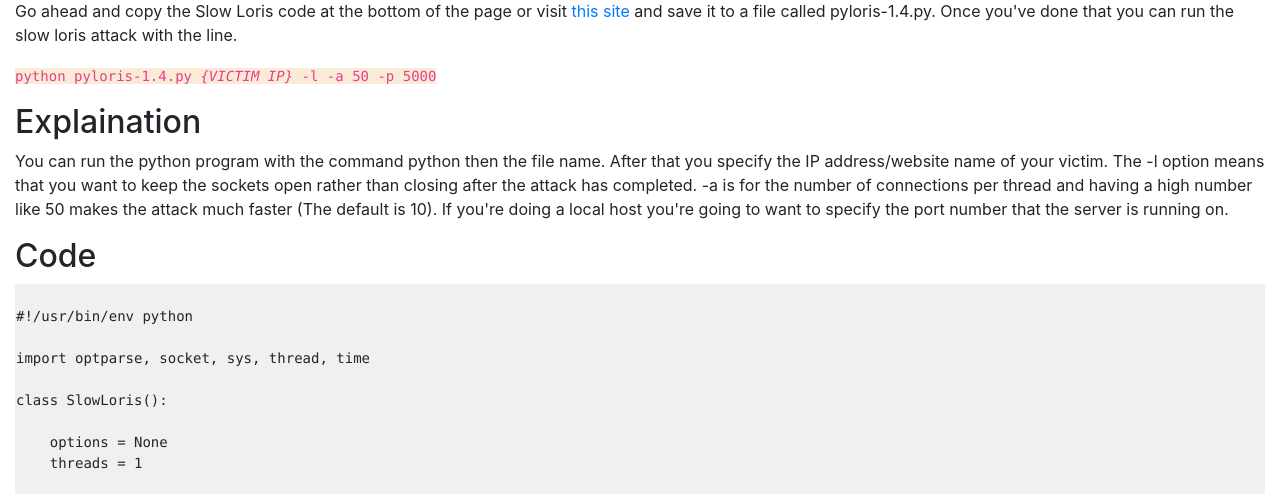
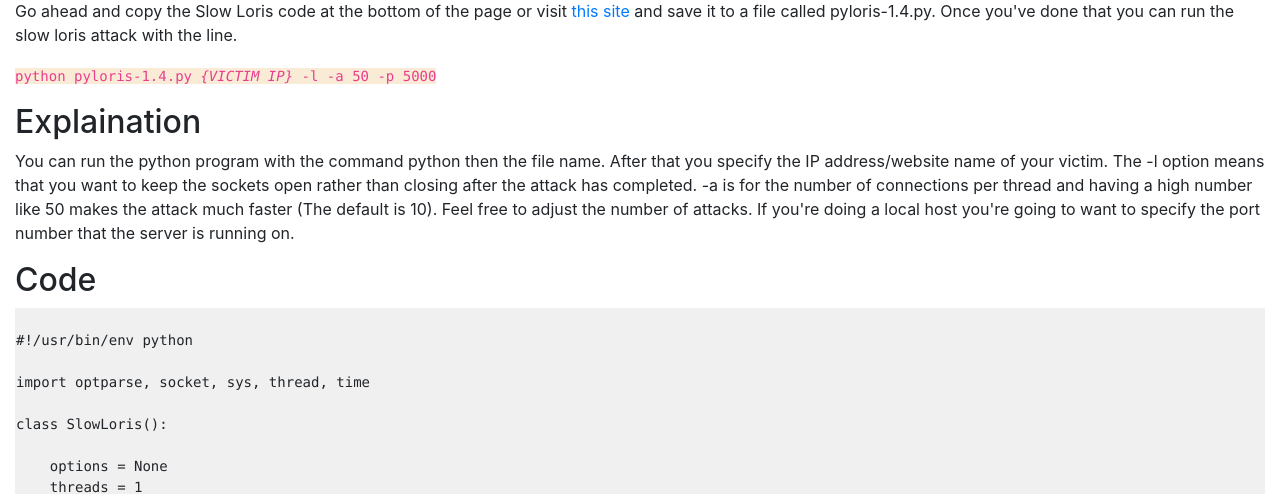
Before and after one commit to HuntJSparra/NCFNetworksDoS, a Flask app: page /how-to-dos/slowloris in a window 1280 px wide. Shown: the part 137-631 px from the top of the page. Run offline with Flask 2, Linux system fonts and the light colour scheme; some libraries are stand-ins or nearby versions.

Commit message:
Changed wording for slow loris page

```diff
--- a/templates/how-to-dos/slowloris.html
+++ b/templates/how-to-dos/slowloris.html
@@ -19,7 +19,7 @@
     <code style="background: antiquewhite">python pyloris-1.4.py <var>{VICTIM IP}</var> -l -a 50 -p 5000</code>
     <p></p>
     <h2>Explaination</h2>
-    <p>You can run the python program with the command python then the file name. After that you specify the IP address/website name of your victim. The -l option means that you want to keep the sockets open rather than closing after the attack has completed. -a is for the number of connections per thread and having a high number like 50 makes the attack much faster (The default is 10). If you're doing a local host you're going to want to specify the port number that the server is running on.</p>
+    <p>You can run the python program with the command python then the file name. After that you specify the IP address/website name of your victim. The -l option means that you want to keep the sockets open rather than closing after the attack has completed. -a is for the number of connections per thread and having a high number like 50 makes the attack much faster (The default is 10). Feel free to adjust the number of attacks. If you're doing a local host you're going to want to specify the port number that the server is running on.</p>
 
 
     <h2>Code</h2>
```
